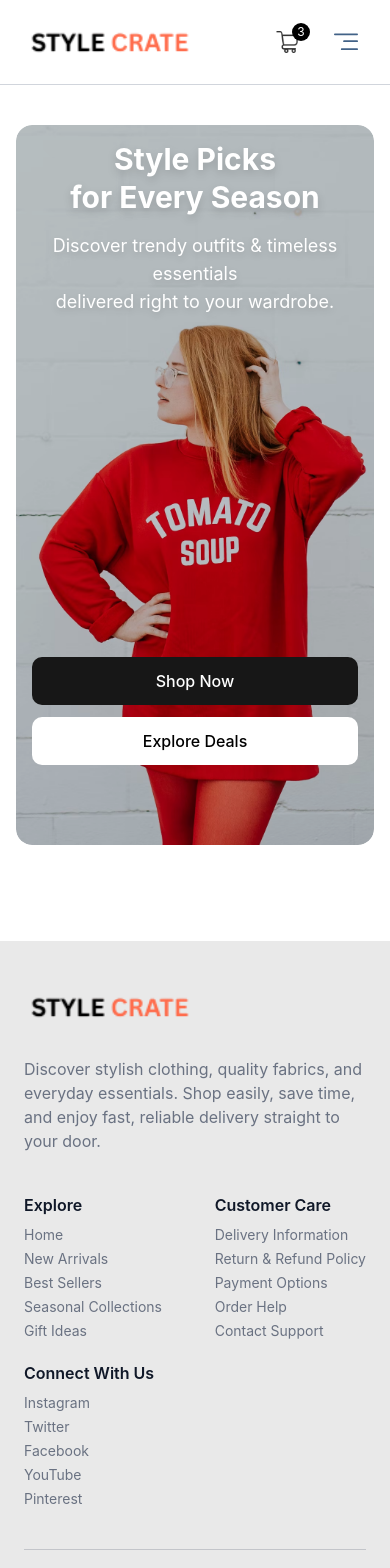
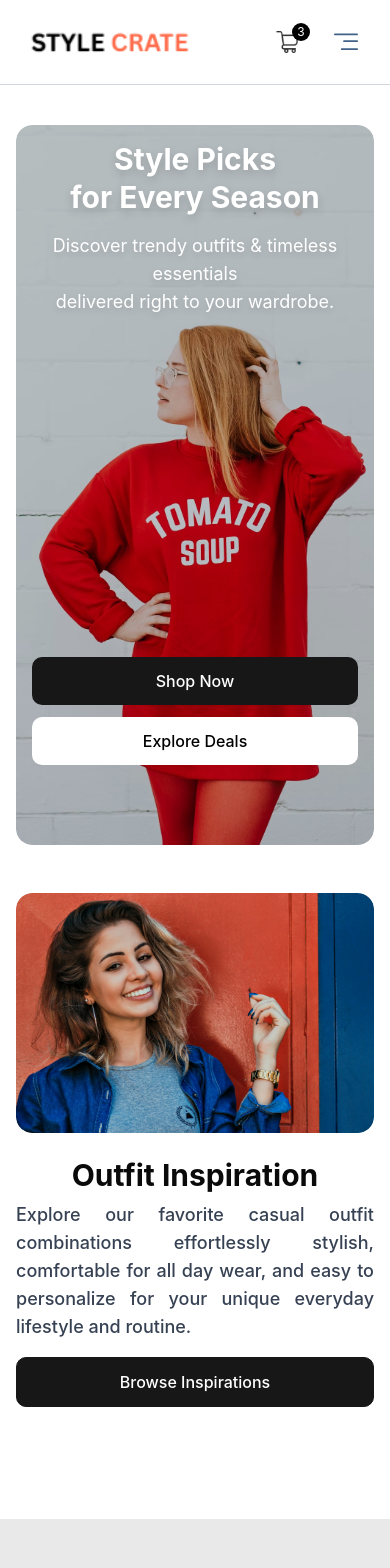
Before and after one commit to kithvin/StyleCrate, a React (Vite) app in the folder Frontend/: page / in a window 390 px wide. Shown: the top 1568 px of the page. Built offline with nearby package versions, Linux system fonts and the light colour scheme.

Commit message:
Created CasualInspirations section with responsive layout text block and outfit imagery for Style Crate

```diff
--- /dev/null
+++ b/Frontend/src/components/Casualinspirations.jsx
@@ -0,0 +1,43 @@
+import { assets } from "../assets/assets";
+import React from "react";
+
+const Casualinspirations = () => {
+  return (
+    <section className="px-4 lg:px-16 grid grid-cols-1 md:grid-cols-4 lg:grid-cols-8 mt-12 md:mt-18 gap-4 md:gap-x-4">
+      {/* Text & Button Section - Centered on mobile */}
+      <div className="col-span-1 md:col-span-2 mb-4 md:mb-0 text-center md:text-left">
+        <h1 className="text-3xl sm:text-4xl md:text-5xl lg:text-6xl font-bold mt-2">
+          Outfit Inspiration
+        </h1>
+        <p className="mt-2 md:mt-8 md:text-base text-lg sm:text-base text-gray-700 mx-auto md:mx-0 max-w-md md:max-w-none font-medium text-justify">
+          Explore our favorite casual outfit combinations effortlessly stylish,
+          comfortable for all day wear, and easy to personalize for your unique
+          everyday lifestyle and routine.
+        </p>
+        <button className="w-full px-5 py-3 bg-neutral-900 rounded-lg text-white text-center font-medium mt-4 md:mt-8 md:w-auto sm:px-7 transition-all duration-200  md:h-12 border border-neutral-900 flex items-center justify-center mx-auto md:mx-0 cursor-pointer">
+          Browse Inspirations
+        </button>
+      </div>
+
+      {/* First Image - img3 */}
+      <div className="relative col-span-1 md:col-span-3 h-60 sm:h-80 rounded-2xl overflow-hidden order-first md:order-none">
+        <img
+          src={assets.img3}
+          alt="Casual outfit inspiration"
+          className="rounded-2xl absolute top-0 left-0 w-full h-full object-cover"
+        />
+      </div>
+
+      {/* Second Image - img5 */}
+      <div className="hidden md:block relative col-span-1 md:col-span-3 h-60 sm:h-80 rounded-2xl overflow-hidden">
+        <img
+          src={assets.img5}
+          alt="Casual outfit inspiration"
+          className="rounded-2xl absolute top-0 left-0 w-full h-full object-cover object-top"
+        />
+      </div>
+    </section>
+  );
+};
+
+export default Casualinspirations;
--- a/Frontend/src/page/Home.jsx
+++ b/Frontend/src/page/Home.jsx
@@ -1,11 +1,12 @@
 import React from "react";
 import Mainbanner from "../components/Mainbanner";
-
+import Casualinspirations from "../components/Casualinspirations";
 
 const Home = () => {
   return (
     <div className="mt-10">
       <Mainbanner />
+      <Casualinspirations />
     </div>
   );
 };
```
